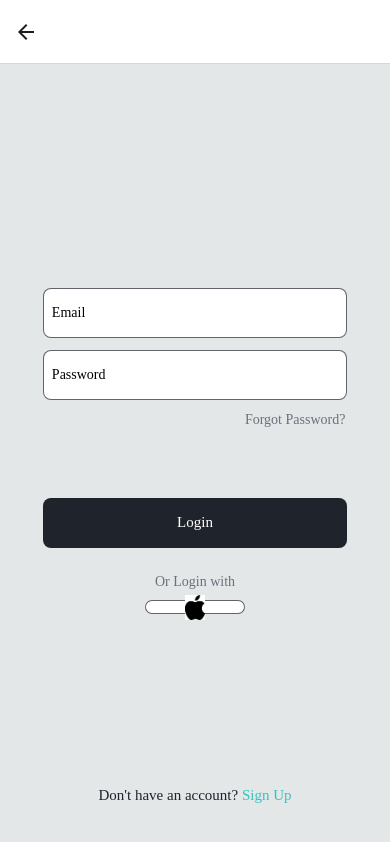
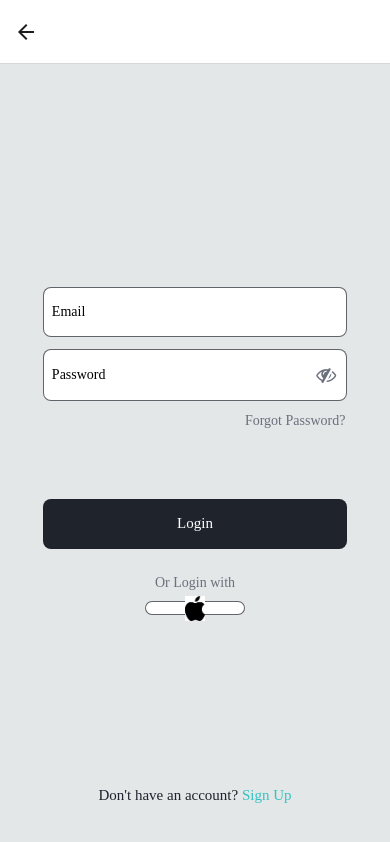
Before and after one commit to Alaska2222/travell_app, a React Native app in the folder App/: screen /Login in a window 390 px wide. Built offline with nearby package versions, Linux system fonts and the light colour scheme.

Commit message:
added password toggle

```diff
--- a/App/screens/Login.jsx
+++ b/App/screens/Login.jsx
@@ -1,10 +1,16 @@
 import React, { useState } from 'react';
-import { View, Text, StyleSheet, TextInput, Button, StatusBar, TouchableOpacity } from 'react-native';
+import { View, Text, StyleSheet, TextInput, StatusBar, TouchableOpacity } from 'react-native';
 import AppleLoginButton from '../components/AppleLoginButton';
+import Icon from 'react-native-vector-icons/FontAwesome';
 
 export default function Login({ navigation }) {
   const [email, setEmail] = useState('');
   const [password, setPassword] = useState('');
+  const [isPasswordVisible, setPasswordVisible] = useState(false);
+
+  const togglePasswordVisibility = () => {
+    setPasswordVisible(prevState => !prevState);
+  };
 
   const handleLogin = () => {
     if (email && password) {
@@ -18,8 +24,7 @@ export default function Login({ navigation }) {
     <View style={styles.container}>
       <View style={styles.register}>
         <Text style={styles.text}>Don't have an account? </Text>
-        <TouchableOpacity
-          onPress={() => navigation.navigate('Register')}>
+        <TouchableOpacity onPress={() => navigation.navigate('Register')}>
             <Text style={styles.registerText}>Sign Up</Text>
         </TouchableOpacity>
       </View>
@@ -31,13 +36,24 @@ export default function Login({ navigation }) {
         onChangeText={setEmail}
         keyboardType="email-address"
       />
+
+      <View style={styles.passwordContainer}>
         <TextInput
-        style={styles.input}
+          style={styles.passwordInput}
           placeholder="Password"
           value={password}
           onChangeText={setPassword}
-        secureTextEntry
+          secureTextEntry={!isPasswordVisible}
         />
+        <TouchableOpacity onPress={togglePasswordVisibility} style={styles.iconContainer}>
+          <Icon
+            name={isPasswordVisible ? 'eye' : 'eye-slash'}
+            size={20}
+            color="#6A707C"
+          />
+        </TouchableOpacity>
+      </View>
+
       <TouchableOpacity
         style={styles.forgetPassword}
         onPress={() => navigation.navigate('ForgotPassword')}>
@@ -50,7 +66,6 @@ export default function Login({ navigation }) {
           onPress={handleLogin}>
           <Text style={styles.buttonText}>Login</Text>
         </TouchableOpacity>
-
       </View>
 
       <View style={styles.socialLoginContainer}>
@@ -81,8 +96,25 @@ const styles = StyleSheet.create({
     paddingHorizontal: 8,
     fontFamily: 'Urbanist Medium',
     width: '85%',
-    justifyContent: 'center',
+  },
+  passwordContainer: {
+    flexDirection: 'row',
     alignItems: 'center',
+    width: '85%',
+    marginBottom: 12,
+    borderWidth: 1,
+    borderColor: 'rgba(30, 35, 44, 0.7)',
+    borderRadius: 8,
+    backgroundColor: 'white',
+  },
+  passwordInput: {
+    flex: 1,
+    height: 50,
+    paddingHorizontal: 8,
+    fontFamily: 'Urbanist Medium',
+  },
+  iconContainer: {
+    padding: 10,
   },
   button: {
     borderRadius: 8,
@@ -129,7 +161,6 @@ const styles = StyleSheet.create({
     color: '#1E232C',
     fontFamily: 'Urbanist SemiBold',
   },
-
   socialLoginContainer: {
     marginTop: 20,
     alignItems: 'center',
```
Lines whose indentation alone changed are shown as unchanged.
